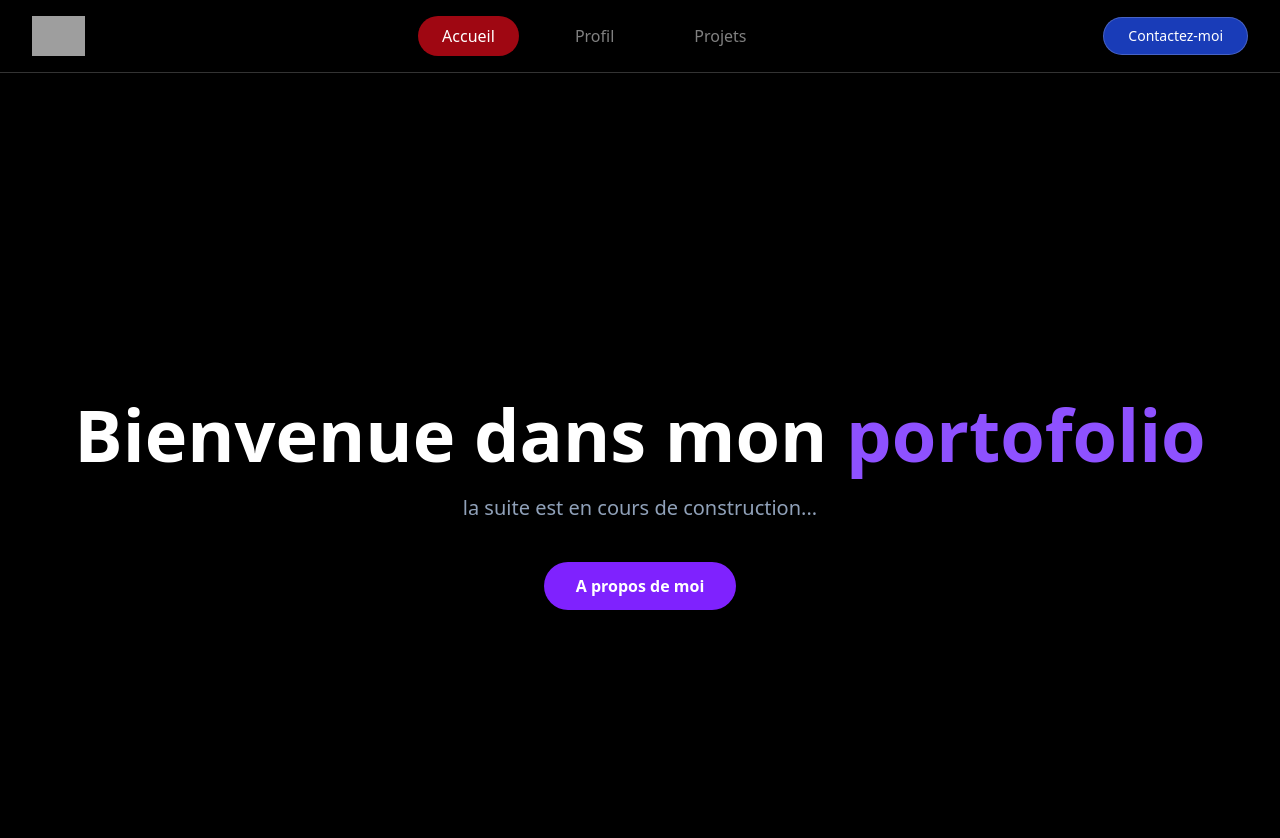
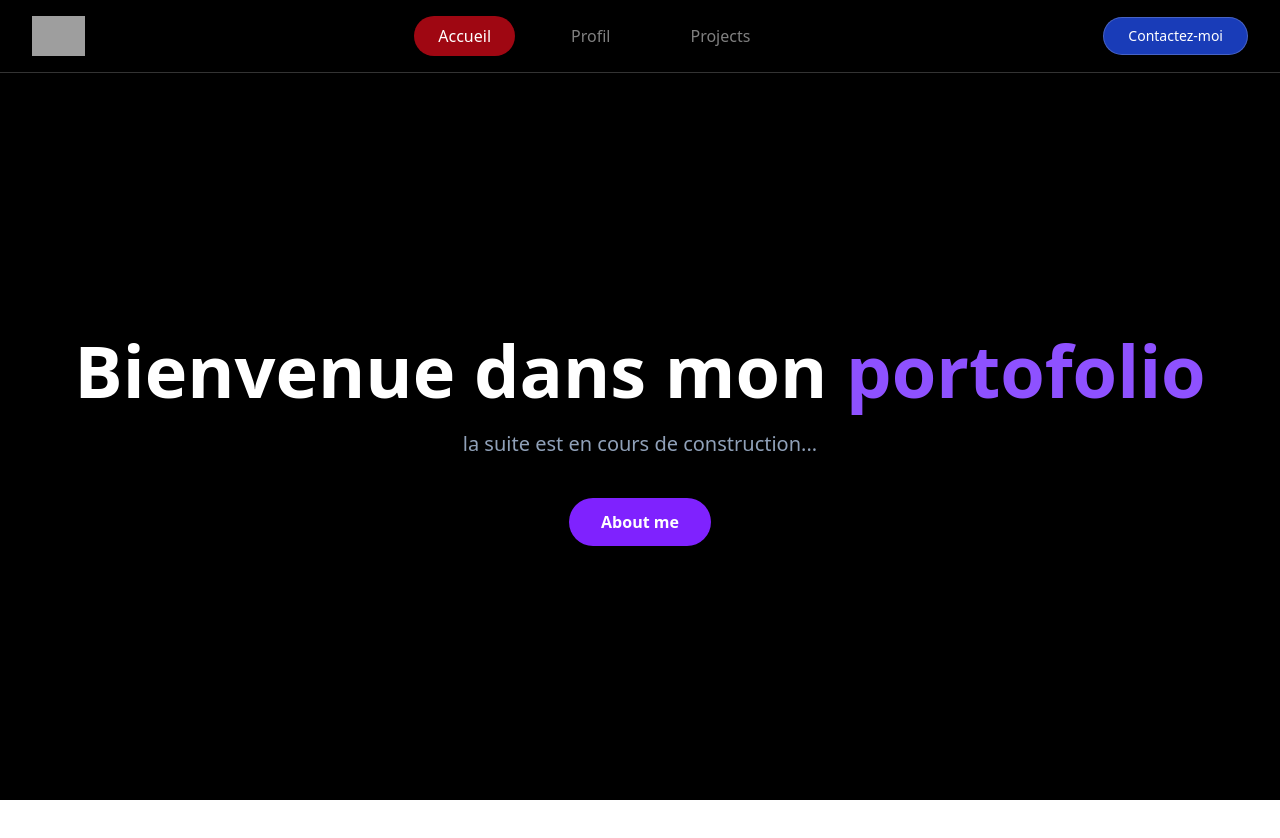
Before and after one commit to Ormatori7/PortofolioV3, a React (Vite) app: page / in a window 1280 px wide. Shown: the top 838 px of the page. After the commit the page ends 800 px from the top, so only its background shows below. Built offline with nearby package versions, Linux system fonts and the light colour scheme; grey boxes are pictures that could not be loaded.

Commit message:
build project part

```diff
--- a/src/App.jsx
+++ b/src/App.jsx
@@ -1,21 +1,26 @@
-// 1. On ajoute { useState }
+// 1. On ajoute { useState } pour gérer l'état
 import { useState } from "react";
 import NavBar from "./pages/NavBar.jsx";
-import Acceuil from "./pages/MainPage.jsx";
+import Acceuil from "./pages/Home.jsx";
 import ProfilFunction from "./pages/Profil.jsx";
+import ProjectsFunction from "./pages/Projects.jsx";
 
 function App() {
   // 2. On initialise l'état sur "home" par défaut
   const [page, setPage] = useState("Acceuil");
   return (
     <div className="bg-black min-h-screen">
-      //3. On passe "setPage" à la NavBar pour que les boutons fonctionnent
-      <NavBar setPage={setPage} />
+      {/* //3. On passe "setPage" à la NavBar pour que les boutons fonctionnent
+      //expemple employer et patron */}
+      <NavBar page={page} setPage={setPage} />
       <main className="pt-20">
+        {/* //logique de telecommande et de télé */}
         {/* 4. LOGIQUE : On affiche selon la valeur de "page" */}
         {page === "Acceuil" && <Acceuil setPage={setPage} />}
 
         {page === "ProfilFunction" && <ProfilFunction />}
+
+        {page === "ProjectsFunction" && <ProjectsFunction />}
       </main>
     </div>
   );
--- a/src/pages/Home.jsx
+++ b/src/pages/Home.jsx
@@ -1,24 +1,35 @@
-// src/pages/Home.jsx
-function HomePage() {
+function BoutonProfil({ texte, action }) {
   return (
-    <section className="min-h-screen w-full flex flex-col items-center justify-center px-4">
+    <button
+      onClick={action}
+      className="px-8 py-3 bg-violet-600 text-white rounded-full font-semibold hover:bg-violet-700 transition-all transform hover:scale-105 cursor-pointer"
+    >
+      {texte}
+    </button>
+  );
+}
+
+function Acceuil({ setPage }) {
+  return (
+    <section className="min-h-[90vh] w-full flex flex-col items-center justify-center px-4">
       {/* Conteneur de texte */}
       <div className="text-center">
         <h1 className="text-5xl md:text-7xl font-bold text-white mb-6">
-          Bienvenue dans mon <span className="text-violet-500">Univers</span>
+          Bienvenue dans mon <span className="text-violet-500">portofolio</span>
         </h1>
 
         <p className="text-slate-400 text-xl max-w-2xl mx-auto mb-10">
-          Développeur
+          la suite est en cours de construction...
         </p>
 
         {/* Bouton d'action */}
-        <button className="px-8 py-3 bg-violet-600 text-white rounded-full font-semibold hover:bg-violet-700 transition-all transform hover:scale-105">
-          Me découvrir
-        </button>
+        <BoutonProfil
+          texte="About me"
+          action={() => setPage("ProfilFunction")}
+        />
       </div>
     </section>
   );
 }
 
-export default HomePage;
+export default Acceuil;
--- a/src/pages/MainPage.jsx
+++ /dev/null
@@ -1,35 +0,0 @@
-function BoutonProfil({ texte, action }) {
-  return (
-    <button
-      onClick={action}
-      className="px-8 py-3 bg-violet-600 text-white rounded-full font-semibold hover:bg-violet-700 transition-all transform hover:scale-105 cursor-pointer"
-    >
-      {texte}
-    </button>
-  );
-}
-
-function Acceuil({ setPage }) {
-  return (
-    <section className="min-h-screen w-full flex flex-col items-center justify-center px-4">
-      {/* Conteneur de texte */}
-      <div className="text-center">
-        <h1 className="text-5xl md:text-7xl font-bold text-white mb-6">
-          Bienvenue dans mon <span className="text-violet-500">portofolio</span>
-        </h1>
-
-        <p className="text-slate-400 text-xl max-w-2xl mx-auto mb-10">
-          la suite est en cours de construction...
-        </p>
-
-        {/* Bouton d'action */}
-        <BoutonProfil
-          texte="A propos de moi"
-          action={() => setPage("ProfilFunction")}
-        />
-      </div>
-    </section>
-  );
-}
-
-export default Acceuil;
--- a/src/pages/NavBar.jsx
+++ b/src/pages/NavBar.jsx
@@ -1,5 +1,4 @@
-// src/components/Navbar.jsx
-function Navbar({ setPage }) {
+function Navbar({ page, setPage }) {
   return (
     <header className="fixed top-0 left-0 w-full z-50 bg-black backdrop-blur-xl border-b border-white/20 transition-all">
       <nav className="flex items-center justify-between px-8 py-4">
@@ -15,25 +14,31 @@ function Navbar({ setPage }) {
           <li>
             <button
               onClick={() => setPage("Acceuil")}
-              className="bg-red-800 px-6 py-2 rounded-full text-white transition-all duration-300 hover:text-white cursor-pointer"
+              className={`px-6 py-2 rounded-full transition-all duration-300 hover:text-white cursor-pointer ${
+                page === "Acceuil" ? "bg-red-800 text-white" : ""
+              }`}
             >
               Accueil
             </button>
           </li>
           <li>
             <button
-              onClick={() => setPage("TestHome")}
-              className="bg-red-800/0 px-6 py-2 rounded-full transition-all duration-300 hover:text-white cursor-pointer"
+              onClick={() => setPage("ProfilFunction")}
+               className={`px-6 py-2 rounded-full transition-all duration-300 hover:text-white cursor-pointer ${
+                page === "ProfilFunction" ? "bg-red-800 text-white" : ""
+              }`}
             >
               Profil
             </button>
           </li>
           <li>
             <button
-              onClick={() => setPage("TestHome")}
-              className="bg-red-800/0 px-6 py-2 rounded-full transition-all duration-300 hover:text-white cursor-pointer"
+              onClick={() => setPage("ProjectsFunction")}
+               className={`px-6 py-2 rounded-full transition-all duration-300 hover:text-white cursor-pointer ${
+                page === "ProjectsFunction" ? "bg-red-800 text-white" : ""
+              }`}
             >
-              Projets
+              Projects
             </button>
           </li>
         </ul>
--- a/src/pages/Profil.jsx
+++ b/src/pages/Profil.jsx
@@ -1,9 +1,10 @@
 import SkillCard from "../components/skillsCard.jsx";
 
 function ProfilFunction() {
-  const skills = ["React", "Tailwind"];
+  //la variable qui contient les skills
+  const skills = ["React", "Tailwind", "JavaScript", "HTML", "CSS", "Node.js"];
   return (
-    <section className="min-h-screen w-full overflow-hidden flex items-center justify-center text-white">
+    <section className="min-h-[80vh] w-full overflow-hidden flex items-center justify-center text-white">
       <div className="grid grid-cols-[350px_650px] gap-8 max-w-5xl mx-auto">
         <div className="flex flex-col gap-6">
           <div
--- /dev/null
+++ b/src/pages/Projects.jsx
@@ -0,0 +1,41 @@
+function TelecommandeProjects(texte, action) {
+  return (
+    <>
+      {" "}
+      {/* Le parent unique commence ici */}
+      <button onClick={() => setPage("Acceuil")} className="...">Tous</button>
+      <button className="...">Dév Web</button>
+      <button className="...">Modélisation 3D</button>
+    </> // Le parent unique s'arrête ici
+  );
+}
+
+
+
+function ProjectsFunction() {
+  return (
+    <section className="overflow-hidden flex text-white">
+      <div className="w-full py-25 bg-red-500">
+        <div className="max-w-[1500px] mx-auto flex justify-between items-end px-8 bg-blue-500">
+          <div className="flex flex-col gap-2">
+            <h2 className="text-5xl font-bold text-white">My projects</h2>
+            <p className="text-white/50">Some of my projects I worked on</p>
+          </div>
+
+          <div className="flex bg-white/5 backdrop-blur-md border border-white/10 p-1 rounded-2xl">
+            <button className="px-6 py-2 bg-white/10 rounded-xl text-white">
+              Tous
+            </button>
+            <button className="px-6 py-2 text-white/50 hover:text-white">
+              Dév Web
+            </button>
+            <button className="px-6 py-2 text-white/50 hover:text-white">
+              Modélisation 3D
+            </button>
+          </div>
+        </div>
+      </div>
+    </section>
+  );
+}
+export default ProjectsFunction;
```
